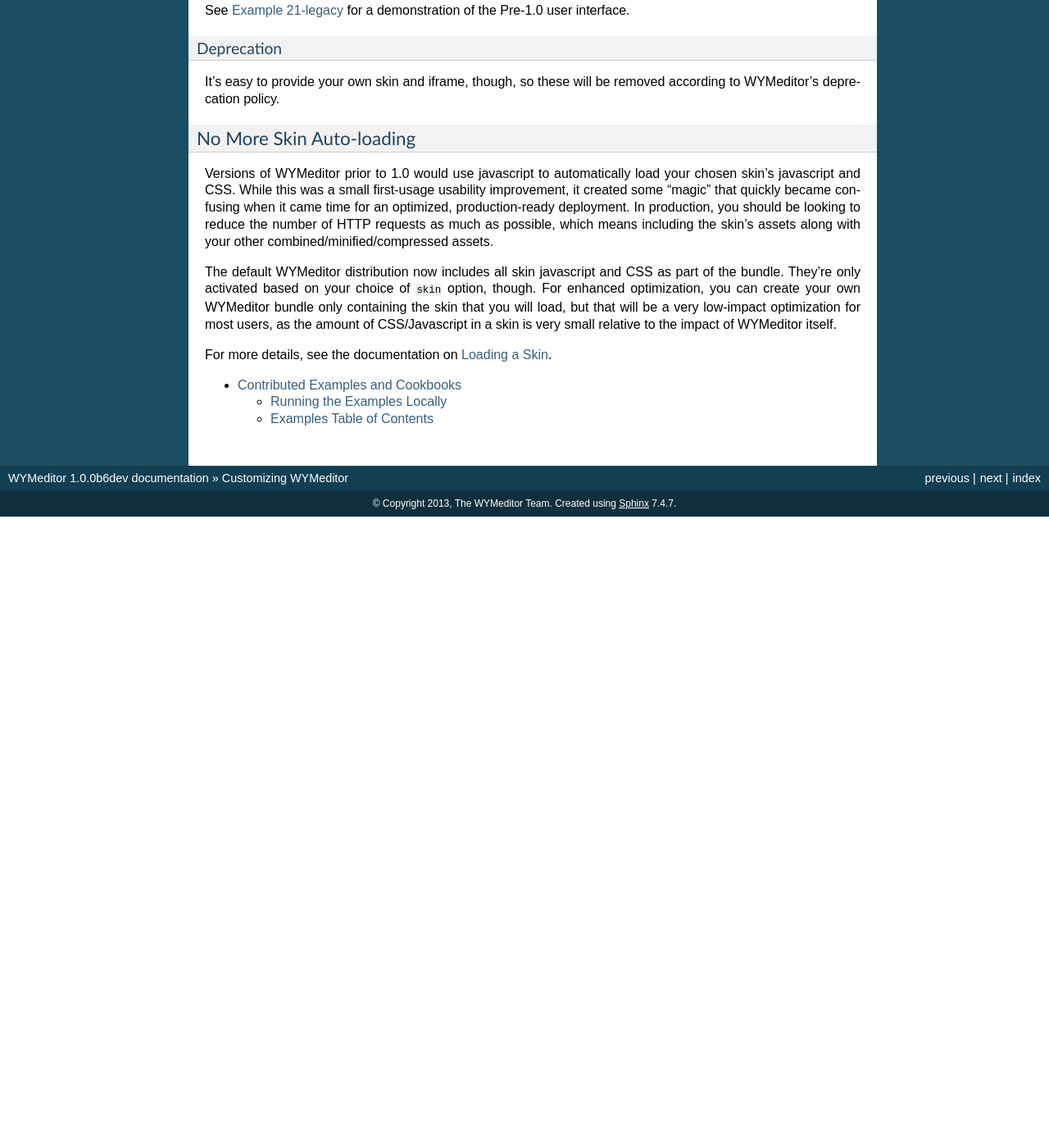
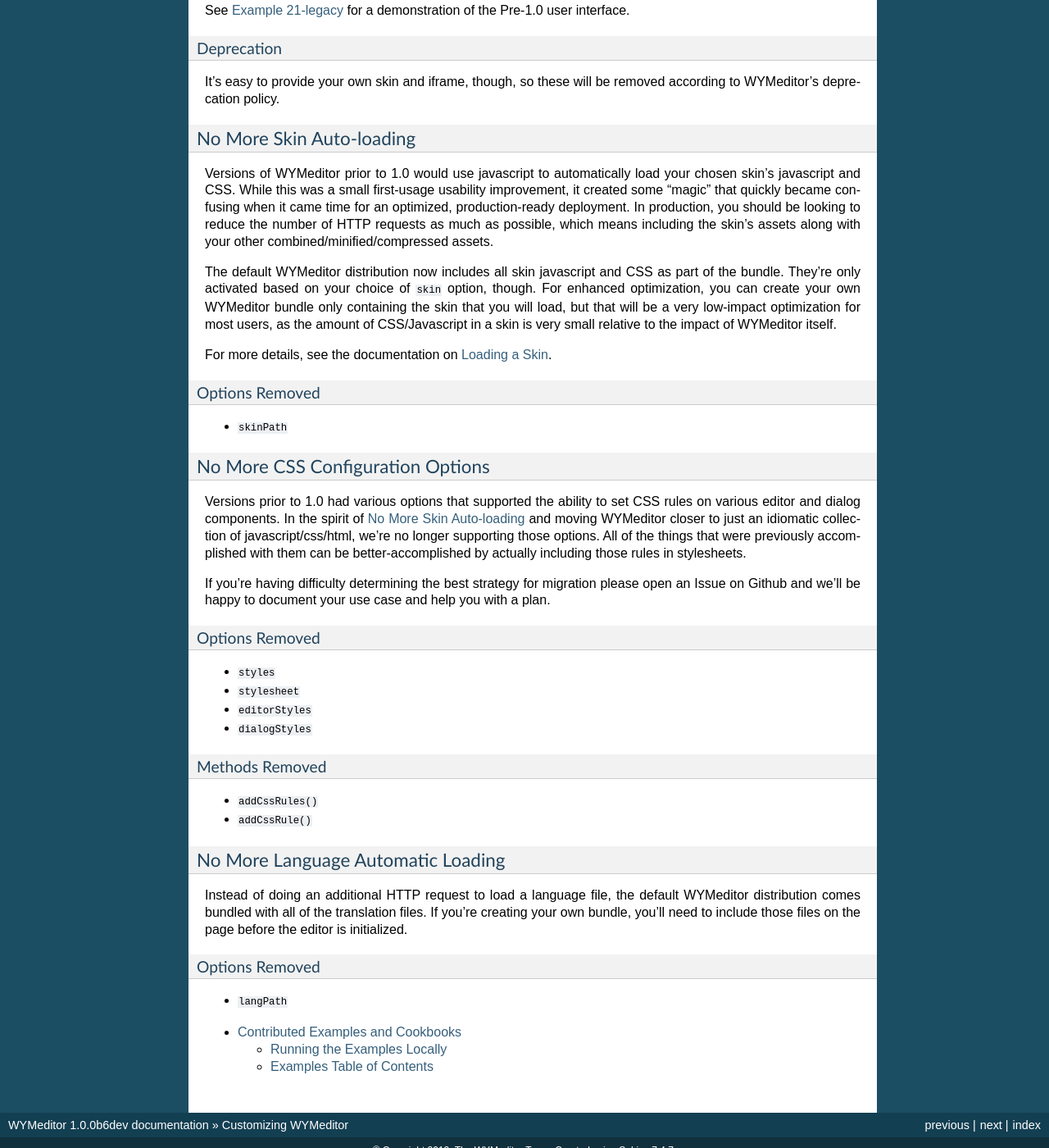
Before and after one commit to wymeditor/wymeditor, a Sphinx documentation site: the page built from docs/customizing_wymeditor/index.rst, in a window 1280 px wide and 1400 px high, scrolled down 8600 px. Shown: the whole window at 82% size. Built offline with Sphinx 7.4.7, drawn with Linux system fonts in a browser that asks for light colours; before the commit the page ends 9230 px from its top, so only the background shows below that; some of the changed text lies outside the part shown.

Commit message:
Refs #465. Documented the backwards-incompatible changes.
As folks file issues with use cases that require migration help,
we'll want to update the documentation with those cases.

```diff
--- a/docs/customizing_wymeditor/index.rst
+++ b/docs/customizing_wymeditor/index.rst
@@ -586,6 +586,64 @@
 For more details,
 see the documentation on :ref:`using-skins-loading-a-skin`.
 
+Options Removed
+---------------
+
+* ``skinPath``
+
+.. _migration-to-1-css-configuration:
+
+No More CSS Configuration Options
+=================================
+
+Versions prior to 1.0 had various options
+that supported the ability to set CSS rules
+on various editor and dialog components.
+In the spirit of :ref:`migration-to-1-skin-auto-loading`
+and moving WYMeditor closer to just an idiomatic collection
+of javascript/css/html,
+we're no longer supporting those options.
+All of the things that were previously accomplished with them
+can be better-accomplished
+by actually including those rules in stylesheets.
+
+If you're having difficulty determining the best strategy for migration
+please open an Issue on Github
+and we'll be happy to document your use case
+and help you with a plan.
+
+Options Removed
+---------------
+
+* ``styles``
+* ``stylesheet``
+* ``editorStyles``
+* ``dialogStyles``
+
+Methods Removed
+---------------
+
+* ``addCssRules()``
+* ``addCssRule()``
+
+.. _migration-to-1-lang-auto-loading:
+
+No More Language Automatic Loading
+==================================
+
+Instead of doing an additional HTTP request
+to load a language file,
+the default WYMeditor distribution comes bundled
+with all of the translation files.
+If you're creating your own bundle,
+you'll need to include those files on the page
+before the editor is initialized.
+
+Options Removed
+---------------
+
+* ``langPath``
+
 .. toctree::
     :maxdepth: 2
 
```
Also changed, not shown: CHANGELOG.md (+10 -2 lines).
